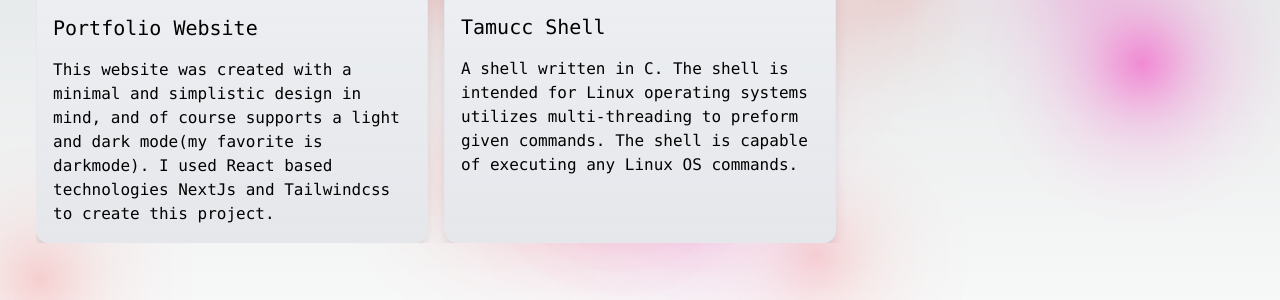
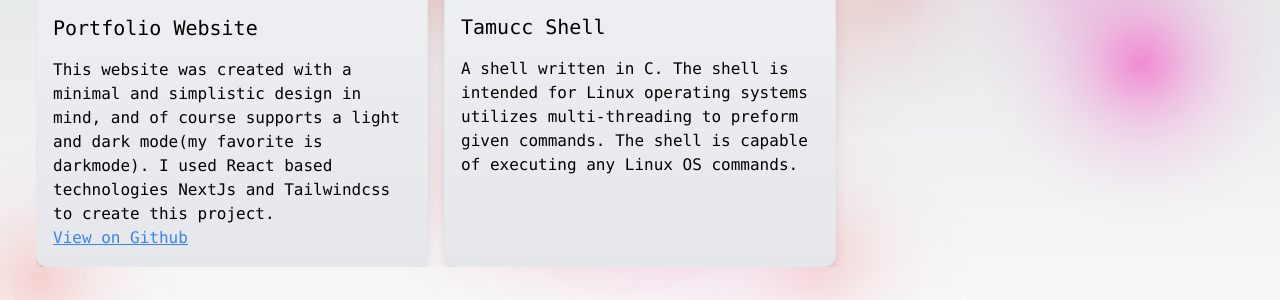
Before and after one commit to JacobJJoness/PortfolioSite, a Next.js app in the folder my-portfolio/: page /projects in a window 1280 px wide. Shown: the part 343-643 px from the top of the page. Built offline with nearby package versions, Linux system fonts and the light colour scheme.

Commit message:
Added Github Link
Github link for certain projects is implemented.

```diff
--- a/my-portfolio/data/projects.js
+++ b/my-portfolio/data/projects.js
@@ -4,12 +4,14 @@
       description: 'This website was created with a minimal and simplistic design in mind, and of course supports a light and dark mode(my favorite is darkmode). I used React based technologies NextJs and Tailwindcss to create this project.',
       videoUrl: '', // Replace with the actual video URL
       gifUrl: '/portfolio.gif', // Replace with the actual GIF URL
+      gitLink: 'https://github.com/JacobJJoness/PortfolioSite'
     },
     {
       title: 'Tamucc Shell',
       description: 'A shell written in C. The shell is intended for Linux operating systems utilizes multi-threading to preform given commands. The shell is capable of executing any Linux OS commands.',
       videoUrl: '/TamuccShell.mp4', // Replace with the actual video URL
       gifUrl: '', // Replace with the actual GIF URL
+      gitLink: ''
     },
 
 
--- a/my-portfolio/pages/projects.tsx
+++ b/my-portfolio/pages/projects.tsx
@@ -37,6 +37,9 @@
                 <h2 className="text-xl font-mono mt-4">{project.title}</h2>
                 <div className="mt-4 font-mono">
                   <p>{project.description}</p>
+                  {project.gitLink ? (
+                    <Link href = {project.gitLink} className ="text-blue-500 underline" >View on Github</Link>
+                  ): (null)}
                 </div>
               </div>
             ))}
```
